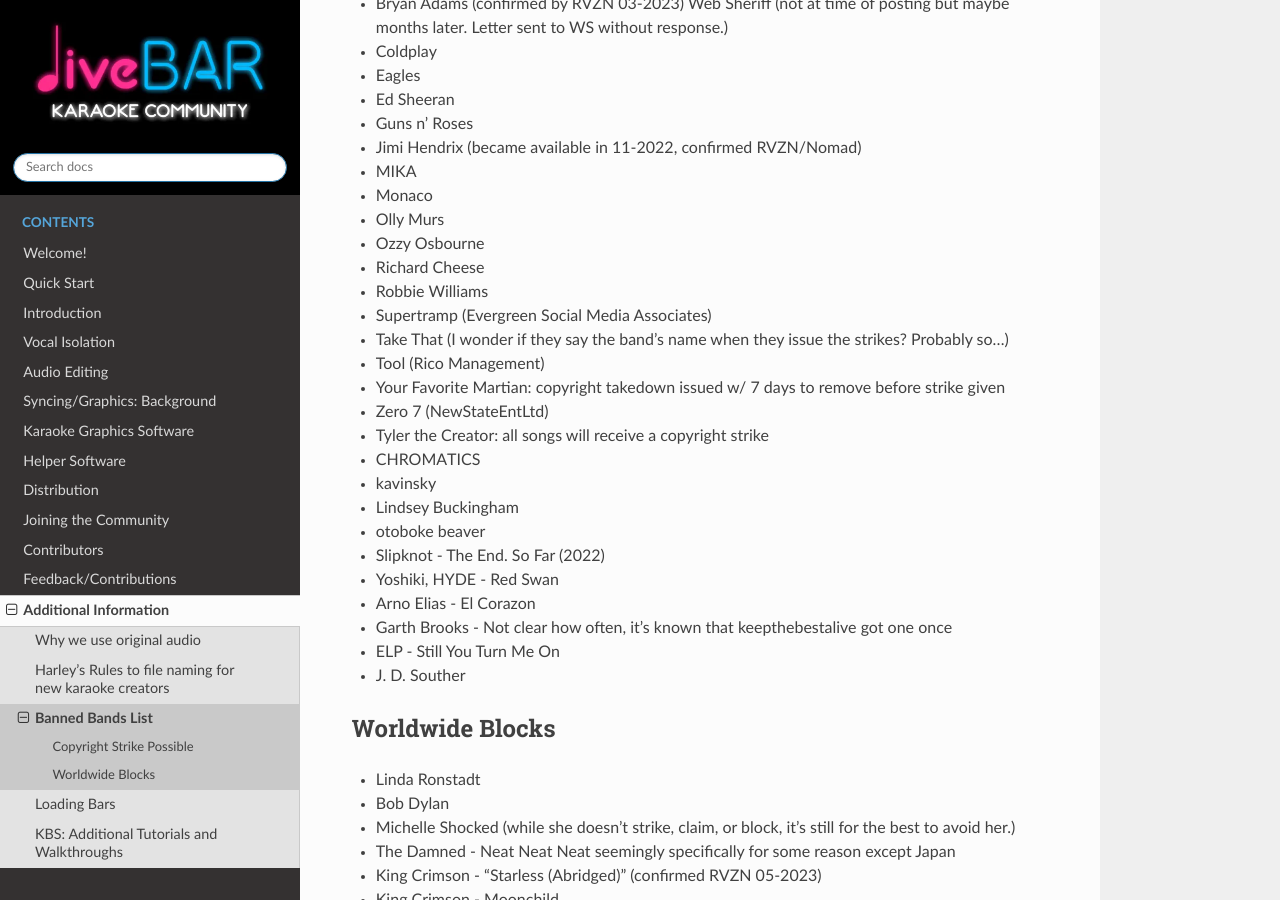
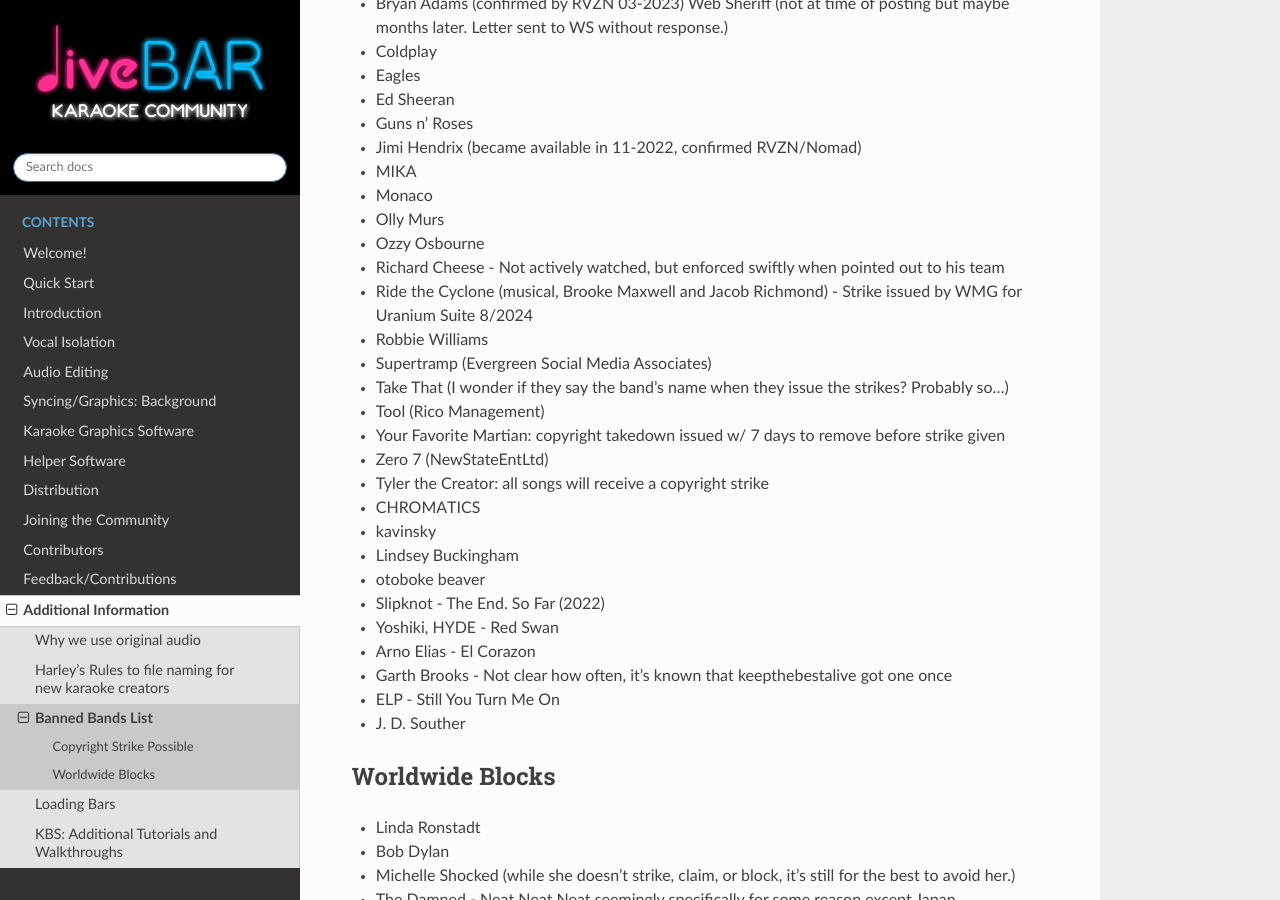
Before and after one commit to diveBarKaraoke/divebar_karaoke_creation_guide, a Sphinx documentation site: the page built from docs/banned_bands.rst, in a window 1280 px wide and 900 px high, scrolled down 440 px. Built offline with Sphinx 7.4.7 and the Read the Docs theme 2.0.0, drawn with Linux system fonts in a browser that asks for light colours.

Commit message:
More banned bands info

```diff
--- a/docs/banned_bands.rst
+++ b/docs/banned_bands.rst
@@ -20,7 +20,8 @@ Copyright Strike Possible
 * Monaco
 * Olly Murs
 * Ozzy Osbourne
-* Richard Cheese
+* Richard Cheese - Not actively watched, but enforced swiftly when pointed out to his team
+* Ride the Cyclone (musical, Brooke Maxwell and Jacob Richmond) - Strike issued by WMG for Uranium Suite 8/2024
 * Robbie Williams
 * Supertramp				   (Evergreen Social Media Associates)
 * Take That (I wonder if they say the band’s name when they issue the strikes? Probably so…)
```
